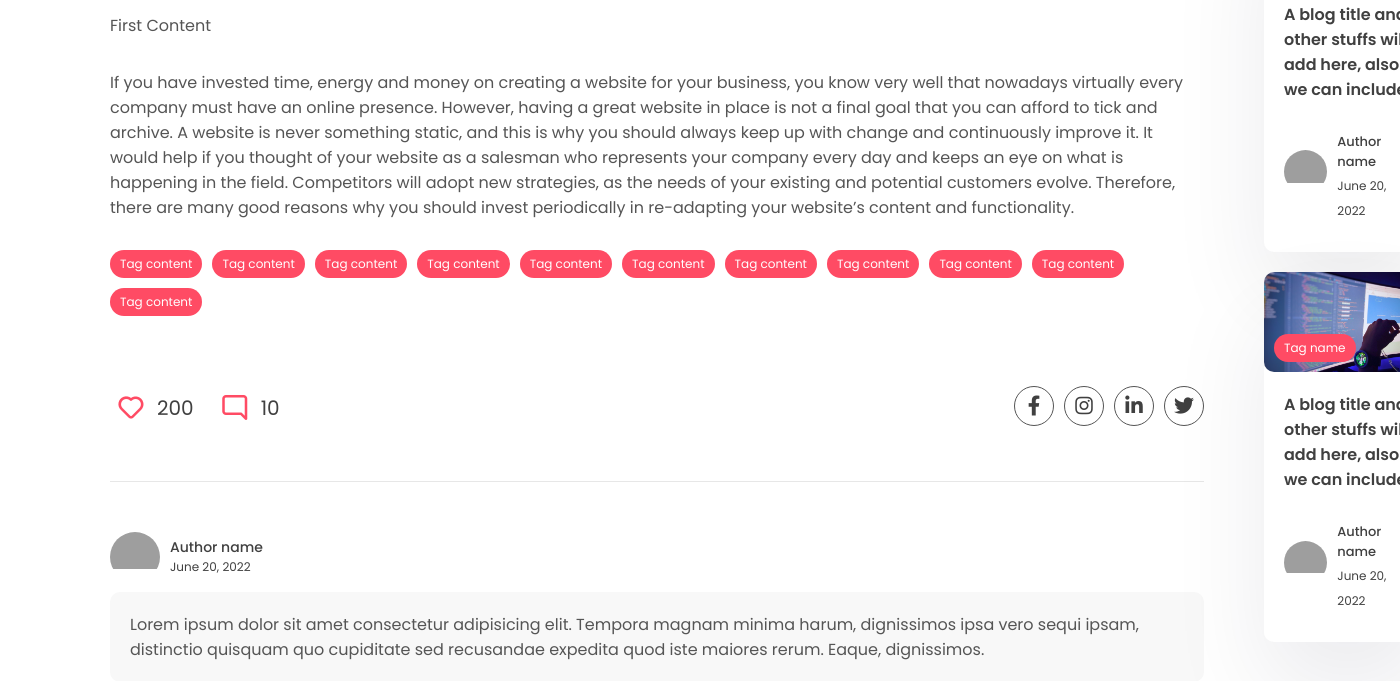
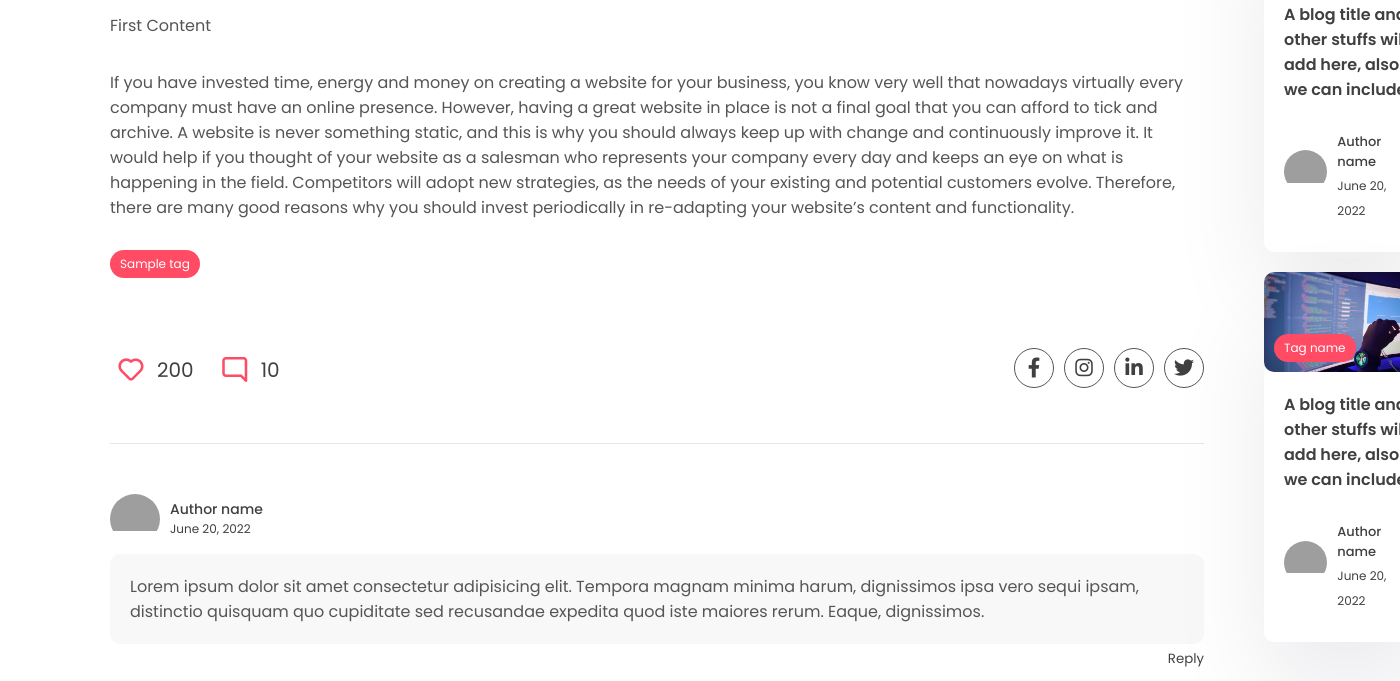
Before and after one commit to d-luangrath/blog-app, a Django app: a page that uses app/templates/app/post.html in a window 1400 px wide; the page is wider, and only the part inside the window is pictured. Shown: the part 1243-1924 px from the top of that part. Run offline with Django 4.2, Linux system fonts and the light colour scheme; data comes from the database, SQL or seed files in the repository; tables that the repository leaves empty hold one stand-in row (values such as "Sample post"); some libraries are stand-ins or nearby versions; grey boxes are pictures that could not be loaded.

Commit message:
Build tag models into app and introduced tags onto post page. Post page is rendering tags from the db.

```diff
--- a/app/admin.py
+++ b/app/admin.py
@@ -1,5 +1,6 @@
 from django.contrib import admin
 
-from app.models import Post
+from app.models import Post, Tag
 # Register your models here.
 admin.site.register(Post)
+admin.site.register(Tag)
--- a/app/models.py
+++ b/app/models.py
@@ -1,9 +1,24 @@
 from django.db import models
+from django.utils.text import slugify
+# Create your models here.
+class Tag(models.Model):
+    name = models.CharField(max_length=100)
+    description = models.CharField(max_length=100)
+    slug = models.SlugField(max_length=200, unique=True)
 
-# Create your models here.
+    def save(self, *args, **kwargs):
+        if not self.id:
+            self.slug= slugify(self.name)
+        return super(Tag, self).save(*args, **kwargs)
+
+    def __str__(self):
+        return self.name
+
+
 class Post(models.Model):
     title = models.CharField(max_length=200)
     content = models.TextField()
     last_updated = models.DateTimeField(auto_now=True)
     slug = models.SlugField(max_length=200, unique=True)
     image = models.ImageField(null=True, blank=True, upload_to="images/")
+    tags = models.ManyToManyField(Tag, blank=True, related_name="post")
--- a/app/templates/app/index.html
+++ b/app/templates/app/index.html
@@ -40,7 +40,7 @@
             <img src="images/post.png" alt="" />
           </div>
           <div class="post-content">
-            <div class="cetagory">
+            <div class="category">
               <p>Category name</p>
             </div>
             <h1>
@@ -64,7 +64,7 @@
       <div class="container">
         <h1 class="sec-title">Top blogs</h1>
         <div class="grid-3">
-            {% for post  in posts %}
+            {% for post in posts %}
           <!-- card -->
           <a href="{% url 'post_page' post.slug %}">
             <div class="card">
--- a/app/templates/app/post.html
+++ b/app/templates/app/post.html
@@ -74,17 +74,9 @@
                       your website’s content and functionality.
                     </p>
                     <div class="blog-tags">
-                      <div class="tag">Tag content</div>
-                      <div class="tag">Tag content</div>
-                      <div class="tag">Tag content</div>
-                      <div class="tag">Tag content</div>
-                      <div class="tag">Tag content</div>
-                      <div class="tag">Tag content</div>
-                      <div class="tag">Tag content</div>
-                      <div class="tag">Tag content</div>
-                      <div class="tag">Tag content</div>
-                      <div class="tag">Tag content</div>
-                      <div class="tag">Tag content</div>
+                    {% for tag in post.tags.all %}
+                      <div class="tag">{{tag.name}}</div>
+                    {% endfor %}
                     </div>
                     <div class="social-share">
                       <div class="reactions">
```
Also changed, not shown: blogapp/settings.py (+10 -7 lines), app/migrations/0002_tag_post_tags.py (added), blogapp/urls.py (line endings or trailing spaces).
